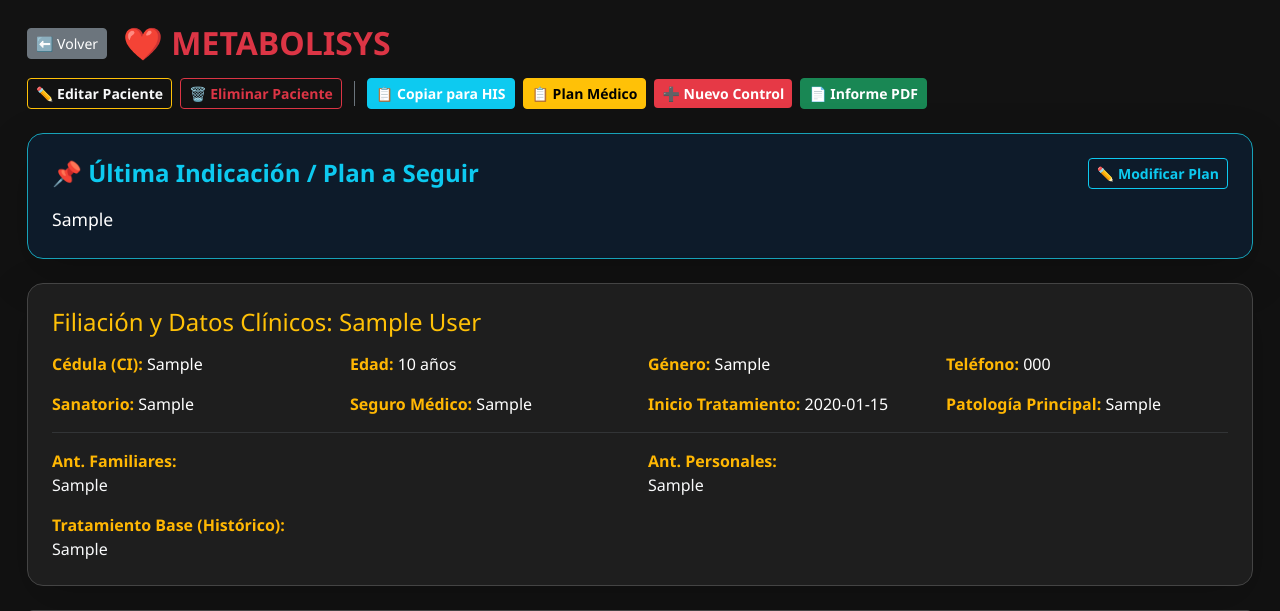
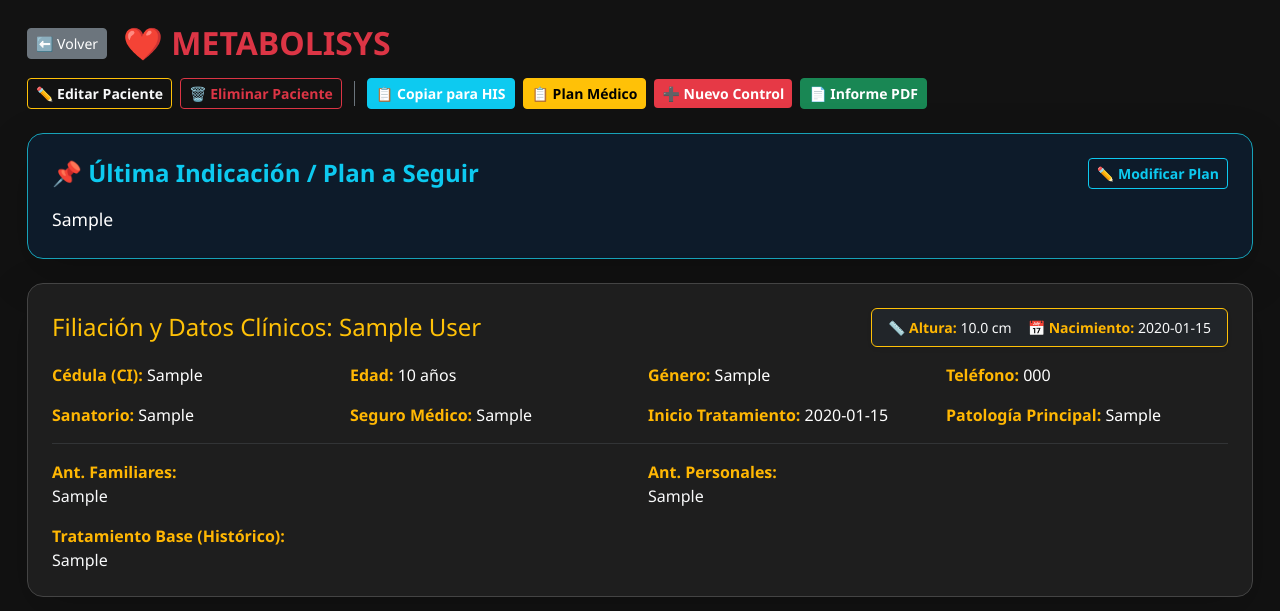
Before and after one commit to patriciafranco-web/Metabolysis1.0-Prueba, a Flask app: page /patient/1 in a window 1280 px wide. Shown: the top 611 px of the page. Run offline with Flask 3, Linux system fonts and the light colour scheme; the visitor is signed in with stand-in values (Sample User, id 1); tables that the repository leaves empty hold one stand-in row (values such as "Sample post"); grey boxes marked "Sample" are stand-in pictures.

Commit message:
Update patient_detail.html

```diff
--- a/templates/patient_detail.html
+++ b/templates/patient_detail.html
@@ -28,31 +28,27 @@
             <h2 class="text-danger fw-bold m-0">❤️ METABOLISYS</h2>
         </div>
         <div class="d-flex gap-2 flex-wrap align-items-center">
-            <!-- NUEVOS BOTONES DE PACIENTE -->
             <a href="{{ url_for('edit_patient', id=patient.id) }}" class="btn btn-outline-warning btn-sm fw-bold text-light">✏️ Editar Paciente</a>
             <form action="{{ url_for('delete_patient', id=patient.id) }}" method="POST" onsubmit="return confirm('ATENCIÓN: ¿Está seguro de eliminar TODO el perfil de este paciente? Se borrará todo su historial y fotos. Esta acción NO se puede deshacer.');" class="m-0">
                 <button type="submit" class="btn btn-outline-danger btn-sm fw-bold">🗑️ Eliminar Paciente</button>
             </form>
             <div class="border-start border-secondary mx-1" style="height: 25px;"></div>
 
-            <!-- NUEVO BOTON: COPIAR PARA HIS -->
             <button onclick="copiarParaHIS()" class="btn btn-info btn-sm fw-bold text-white">📋 Copiar para HIS</button>
 
-            <!-- TUS BOTONES ANTERIORES -->
             <a href="{{ url_for('edit_treatment', patient_id=patient.id) }}" class="btn btn-warning btn-sm fw-bold">📋 Plan Médico</a>
             <a href="{{ url_for('new_record', patient_id=patient.id) }}" class="btn btn-primary btn-sm fw-bold">➕ Nuevo Control</a>
             <a href="{{ url_for('generate_pdf', patient_id=patient.id) }}" class="btn btn-success btn-sm fw-bold">📄 Informe PDF</a>
         </div>
     </div>
 
-    <!-- NUEVO: ÚLTIMA INDICACIÓN DESTACADA CORREGIDA -->
+    <!-- ÚLTIMA INDICACIÓN DESTACADA -->
     <div class="card p-4 shadow-lg rounded-4 mb-4" style="background-color: #0d1b2a !important; border: 1px solid #17a2b8 !important;">
         <div class="d-flex justify-content-between align-items-center mb-3">
             <h4 class="text-info fw-bold m-0">📌 Última Indicación / Plan a Seguir</h4>
             <a href="{{ url_for('edit_treatment', patient_id=patient.id) }}" class="btn btn-outline-info btn-sm fw-bold">✏️ Modificar Plan</a>
         </div>
 
-        <!-- CORRECCIÓN: Ahora busca el plan del último control -->
         {% if valid_records and valid_records[-1].indicaciones_tratamiento %}
             <div class="text-white" style="white-space: pre-line; font-size: 1.1rem; line-height: 1.6;">{{ valid_records[-1].indicaciones_tratamiento }}</div>
         {% else %}
@@ -60,9 +56,16 @@
         {% endif %}
     </div>
 
-    <!-- TARJETA DE FILIACIÓN Y DATOS GENERALES -->
+    <!-- TARJETA DE FILIACIÓN Y DATOS GENERALES CON ALTURA Y NACIMIENTO DESTACADOS -->
     <div class="card p-4 shadow-lg rounded-4 mb-4">
-        <h4 class="text-warning mb-3">Filiación y Datos Clínicos: {{ patient.full_name }}</h4>
+        <div class="d-flex justify-content-between align-items-center flex-wrap mb-3 gap-2">
+            <h4 class="text-warning m-0">Filiación y Datos Clínicos: {{ patient.full_name }}</h4>
+            <div class="d-flex gap-3 bg-dark px-3 py-2 rounded border border-warning text-light small shadow-sm">
+                <span>📏 <strong>Altura:</strong> {% if valid_records and valid_records[-1].height %}{{ valid_records[-1].height }} cm{% else %}No reg.{% endif %}</span>
+                <span>📅 <strong>Nacimiento:</strong> {{ patient.birth_date or 'N/D' }}</span>
+            </div>
+        </div>
+
         <div class="row g-3">
             <div class="col-md-3"><strong>Cédula (CI):</strong> <span class="text-white">{{ patient.ci }}</span></div>
             <div class="col-md-3"><strong>Edad:</strong> <span class="text-white">{{ patient.age }} años</span></div>
@@ -74,7 +77,6 @@
             <div class="col-md-3"><strong>Patología Principal:</strong> <span class="text-white">{{ patient.pathology_type or 'N/D' }}</span></div>
         </div>
 
-        <!-- AQUÍ SE APLICÓ EL FORMATO WHITE-SPACE: PRE-LINE -->
         <hr class="border-secondary my-3">
         <div class="row g-3 text-light">
             <div class="col-md-6" style="white-space: pre-line;"><strong>Ant. Familiares:</strong><br>{{ patient.antecedentes_familiares or 'Ninguno' }}</div>
@@ -86,7 +88,7 @@
         </div>
     </div>
 
-    <!-- CALCULADORAS CLÍNICAS AUTOMÁTICAS CON COLORES -->
+    <!-- CALCULADORAS CLÍNICAS AUTOMÁTICAS -->
     {% if valid_records %}
     {% set last_r = valid_records[-1] %}
     <div class="card p-3 mb-4 border-secondary bg-black">
@@ -127,7 +129,7 @@
 
     <!-- CONTENIDO DE LAS PESTAÑAS -->
     <div class="tab-content" id="patientTabContent">
-        <!-- Pestaña 1: Antropometría con Diferencias y Colores -->
+        <!-- Pestaña 1: Antropometría -->
         <div class="tab-pane fade show active" id="antropometria" role="tabpanel">
             <div class="card p-4 shadow-lg rounded-4">
                 <h5 class="section-title">Historial Antropométrico y Diferencias (Evolución)</h5>
@@ -149,11 +151,10 @@
                                 <th>Visceral</th>
                                 <th>Músculo (kg)</th>
                                 <th>Dif. Músculo</th>
-                                <th class="text-warning">Acciones</th> <!-- NUEVA COLUMNA -->
+                                <th class="text-warning">Acciones</th>
                             </tr>
                         </thead>
                         <tbody>
-                            <!-- LÓGICA INTELIGENTE DE BÚSQUEDA DE DATOS INICIALES -->
                             {% set ns = namespace(first_w=0, first_wst=0, first_m=0) %}
                             {% for r in valid_records %}
                                 {% if ns.first_w == 0 and r.weight %}{% set ns.first_w = r.weight %}{% endif %}
@@ -215,7 +216,6 @@
                                         <span class="text-muted">Inicio</span>
                                     {% endif %}
                                 </td>
-                                <!-- NUEVA CELDA CON BOTONES DE EDITAR/ELIMINAR -->
                                 <td>
                                     <div class="d-flex gap-1 justify-content-center">
                                         <a href="{{ url_for('edit_record', id=r.id) }}" class="btn btn-outline-warning btn-sm px-2 py-0" title="Editar Consulta">✏️</a>
@@ -291,7 +291,6 @@
                     {% for photo in patient.photos %}
                     <div class="col-md-3">
                         <div class="card bg-dark border-secondary p-2">
-                            <!-- AQUI ESTA LA CORRECCION DE LA RUTA DE LA FOTO -->
                             <a href="{{ url_for('uploaded_file', filename=photo.filename) }}" target="_blank">
                                 <img src="{{ url_for('uploaded_file', filename=photo.filename) }}" class="patient-img" alt="Foto Paciente">
                             </a>
@@ -318,7 +317,6 @@
 <!-- SCRIPT PARA BOTON COPIAR A HIS -->
 <script>
 function copiarParaHIS() {
-    // Recopilamos la información estructurada incluyendo el último control
     const textoHIS = `
 FECHA DE CONSULTA: {% if valid_records %}{{ valid_records[-1].date }}{% else %}Actualización{% endif %}
 PACIENTE: {{ patient.full_name }}
@@ -345,7 +343,6 @@ Ninguno
 {% endif %}
     `.trim();
 
-    // Función para copiar al portapapeles
     navigator.clipboard.writeText(textoHIS).then(function() {
         alert("✅ ¡Historial y datos del último control copiados exitosamente!\n\nYa puedes ir a la pantalla del HIS, hacer clic derecho y seleccionar 'Pegar' (o usar Ctrl+V).");
     }).catch(function(err) {
```
